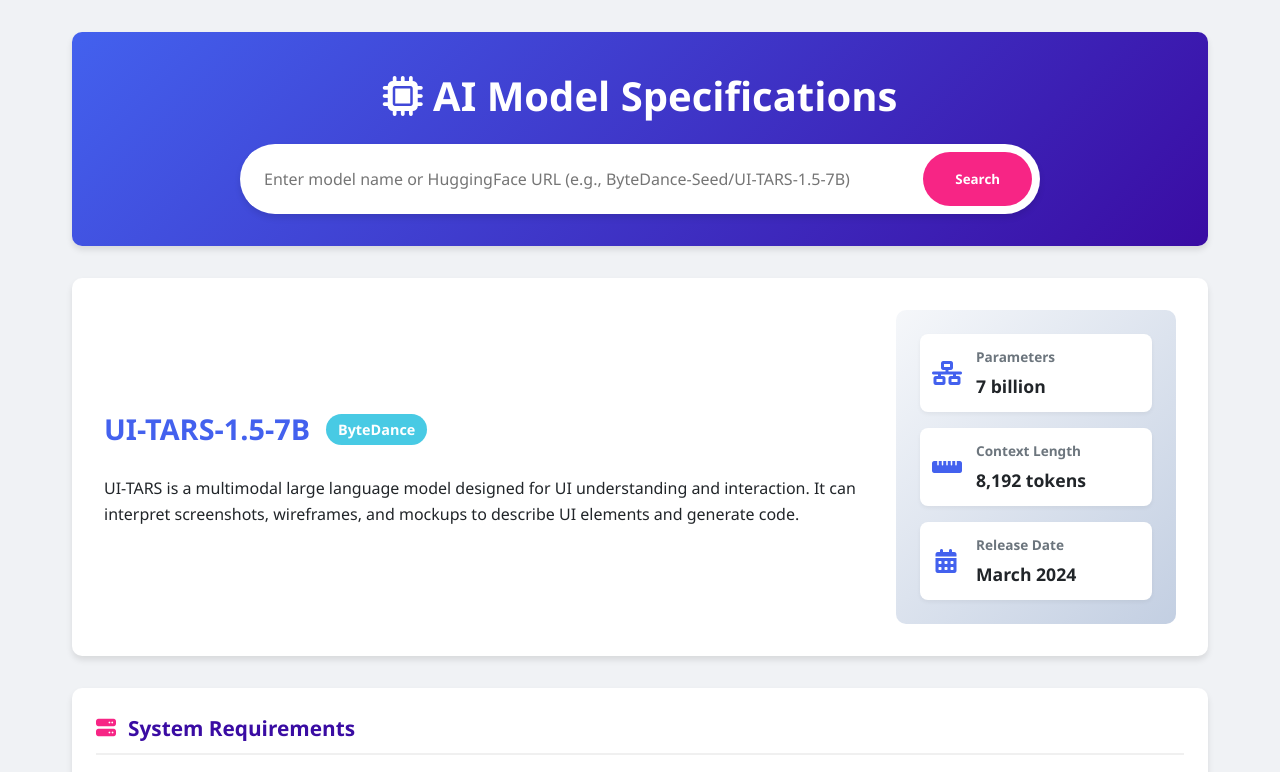
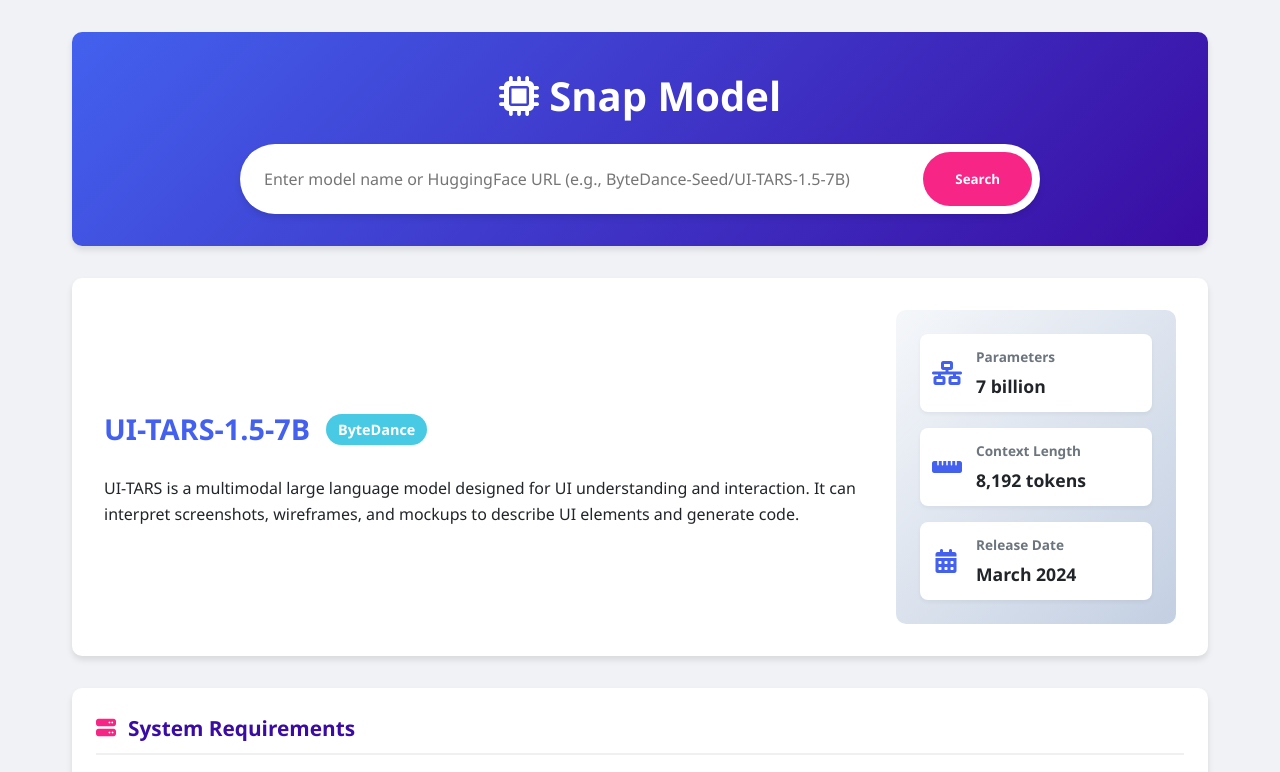
Before and after one commit to jebin2/snapmodel, a plain HTML site: page index.html in a window 1280 px wide. Shown: the top 772 px of the page. Drawn offline with Linux system fonts and the light colour scheme.

Commit message:
Update index.html

```diff
--- a/index.html
+++ b/index.html
@@ -407,7 +407,7 @@
 <body>
     <div class="container">
         <header>
-            <h1><i class="fas fa-microchip"></i> AI Model Specifications</h1>
+            <h1><i class="fas fa-microchip"></i> Snap Model</h1>
             <div class="search-box">
                 <input type="text" id="model-search" placeholder="Enter model name or HuggingFace URL (e.g., ByteDance-Seed/UI-TARS-1.5-7B)">
                 <button id="search-btn">Search</button>
```
